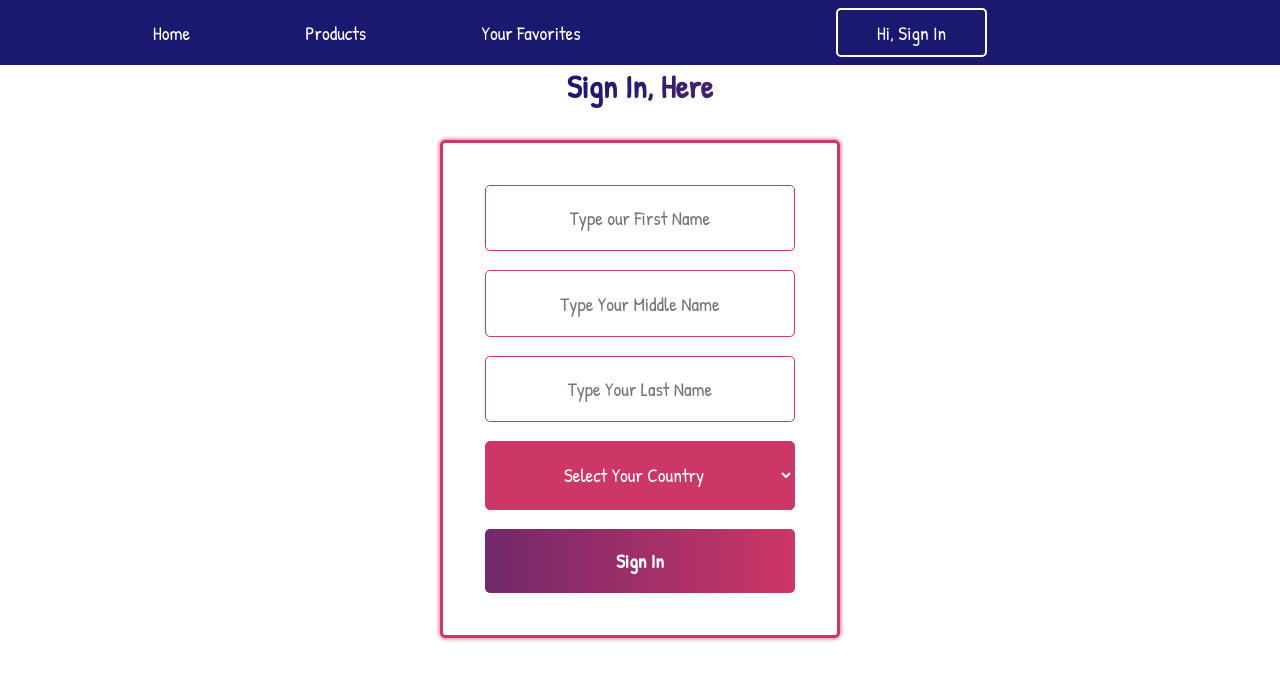
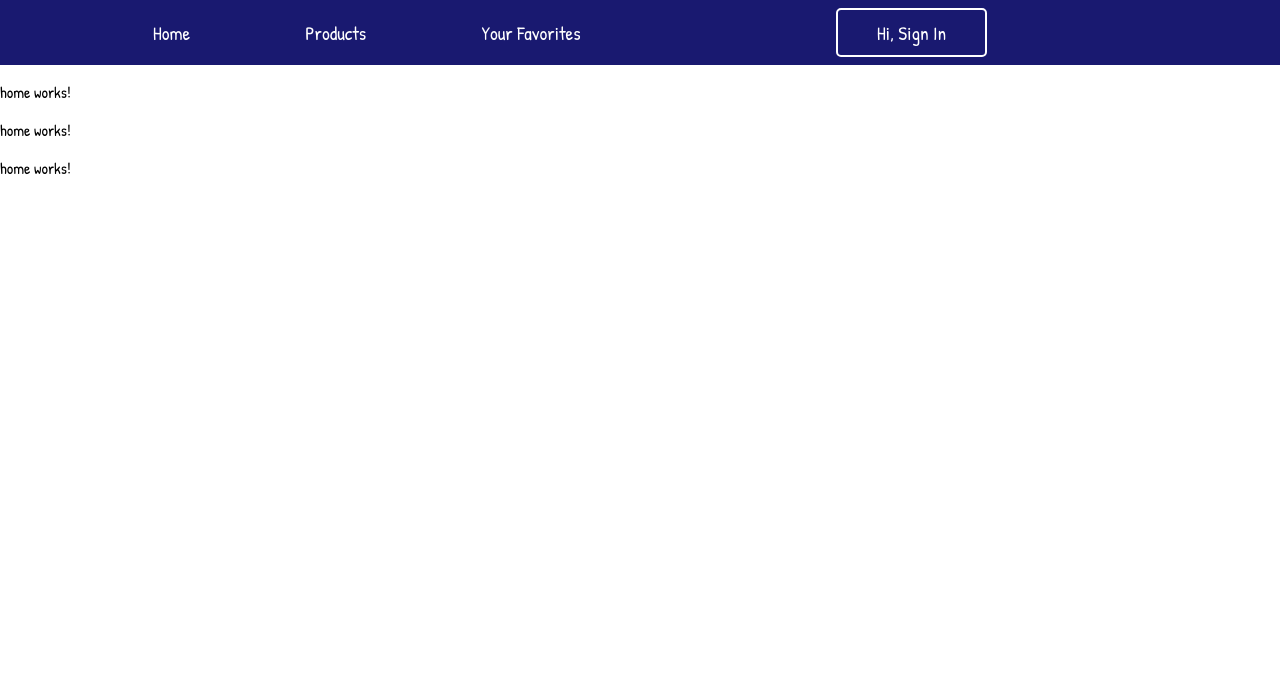
Before and after one commit to AmarVcode/Immortal-Myecommerce, an Angular app in the folder my-app/: page / in a window 1280 px wide. Shown: the top 680 px of the page. Built offline with nearby package versions, Linux system fonts and the light colour scheme.

Commit message:
updatyed

```diff
--- a/my-app/src/app/app-routing.module.ts
+++ b/my-app/src/app/app-routing.module.ts
@@ -1,7 +1,12 @@
 import { NgModule } from '@angular/core';
 import { RouterModule, Routes } from '@angular/router';
+import { FormComponent } from './myComponents/form/form.component';
+import { HomeComponent } from './myComponents/home/home.component';
 
-const routes: Routes = [];
+const routes: Routes = [
+  { path: '', component: HomeComponent },
+  { path: 'SignIn', component: FormComponent }
+];
 
 @NgModule({
   imports: [RouterModule.forRoot(routes)],
--- a/my-app/src/app/app.component.html
+++ b/my-app/src/app/app.component.html
@@ -1,2 +1,4 @@
 <app-navbar></app-navbar>
-<app-form></app-form>
+<router-outlet>
+
+</router-outlet>
--- a/my-app/src/app/myComponents/home/home.component.html
+++ b/my-app/src/app/myComponents/home/home.component.html
@@ -1 +1,4 @@
 <p>home works!</p>
+<p>home works!</p>
+
+<p>home works!</p>
--- a/my-app/src/app/myComponents/navbar/navbar.component.html
+++ b/my-app/src/app/myComponents/navbar/navbar.component.html
@@ -4,12 +4,12 @@
             <svg xmlns="http://www.w3.org/2000/svg" viewBox="0 0 448 512"><!--! Font Awesome Pro 6.2.0 by @fontawesome - https://fontawesome.com License - https://fontawesome.com/license (Commercial License) Copyright 2022 Fonticons, Inc. --><path d="M0 96C0 78.3 14.3 64 32 64H416c17.7 0 32 14.3 32 32s-14.3 32-32 32H32C14.3 128 0 113.7 0 96zM0 256c0-17.7 14.3-32 32-32H416c17.7 0 32 14.3 32 32s-14.3 32-32 32H32c-17.7 0-32-14.3-32-32zM448 416c0 17.7-14.3 32-32 32H32c-17.7 0-32-14.3-32-32s14.3-32 32-32H416c17.7 0 32 14.3 32 32z"/></svg>
         </div>
         <div id="menus">
-            <a href="#">Home</a>
+            <a routerLink="">Home</a>
             <a href="#">Products</a>
             <a href="#">Your Favorites</a>
         </div>
         <div>
-            <a href="#" id="signin">
+            <a routerLink="SignIn" id="signin">
                 Hi, {{user}}
             </a>
         </div>
```
